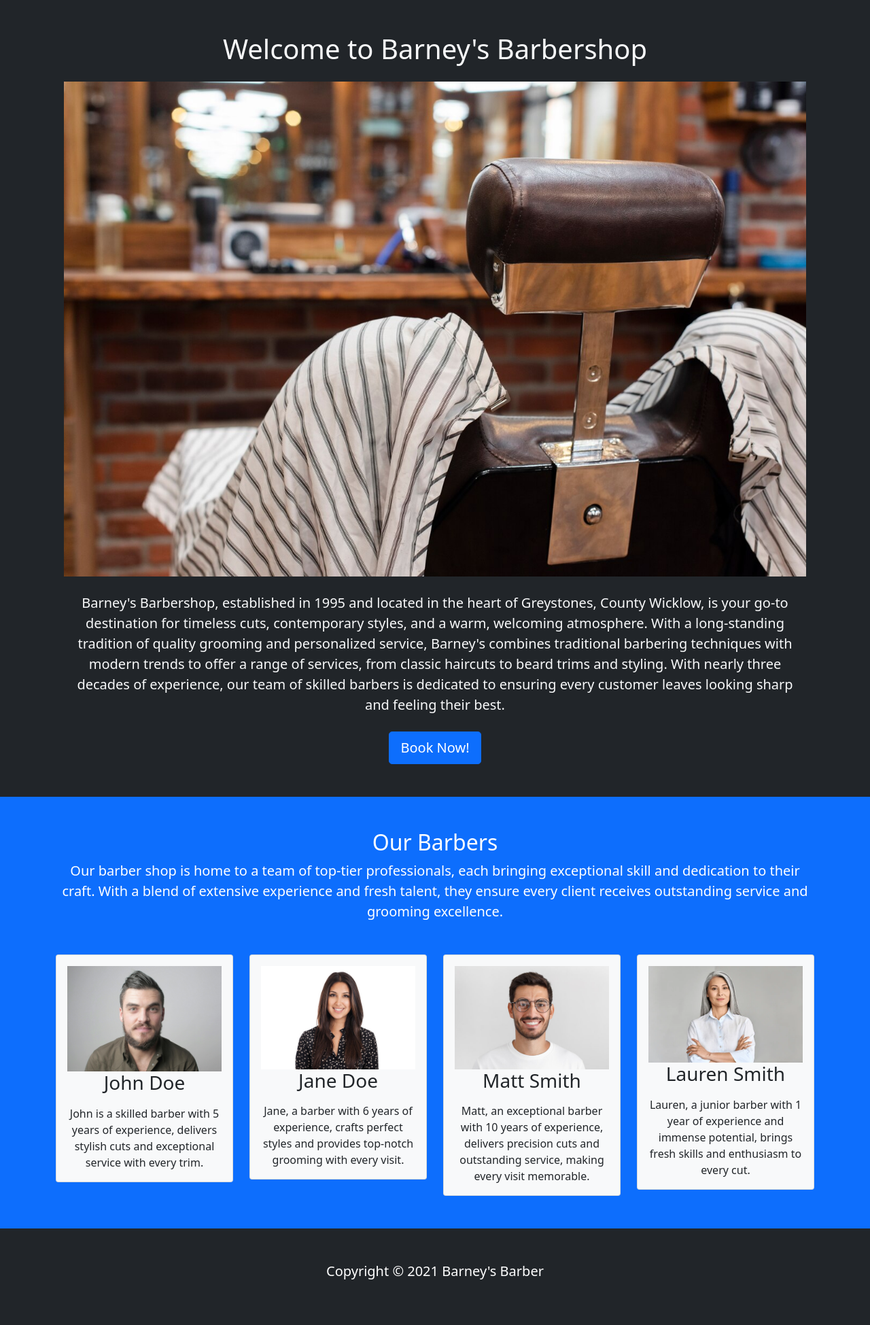
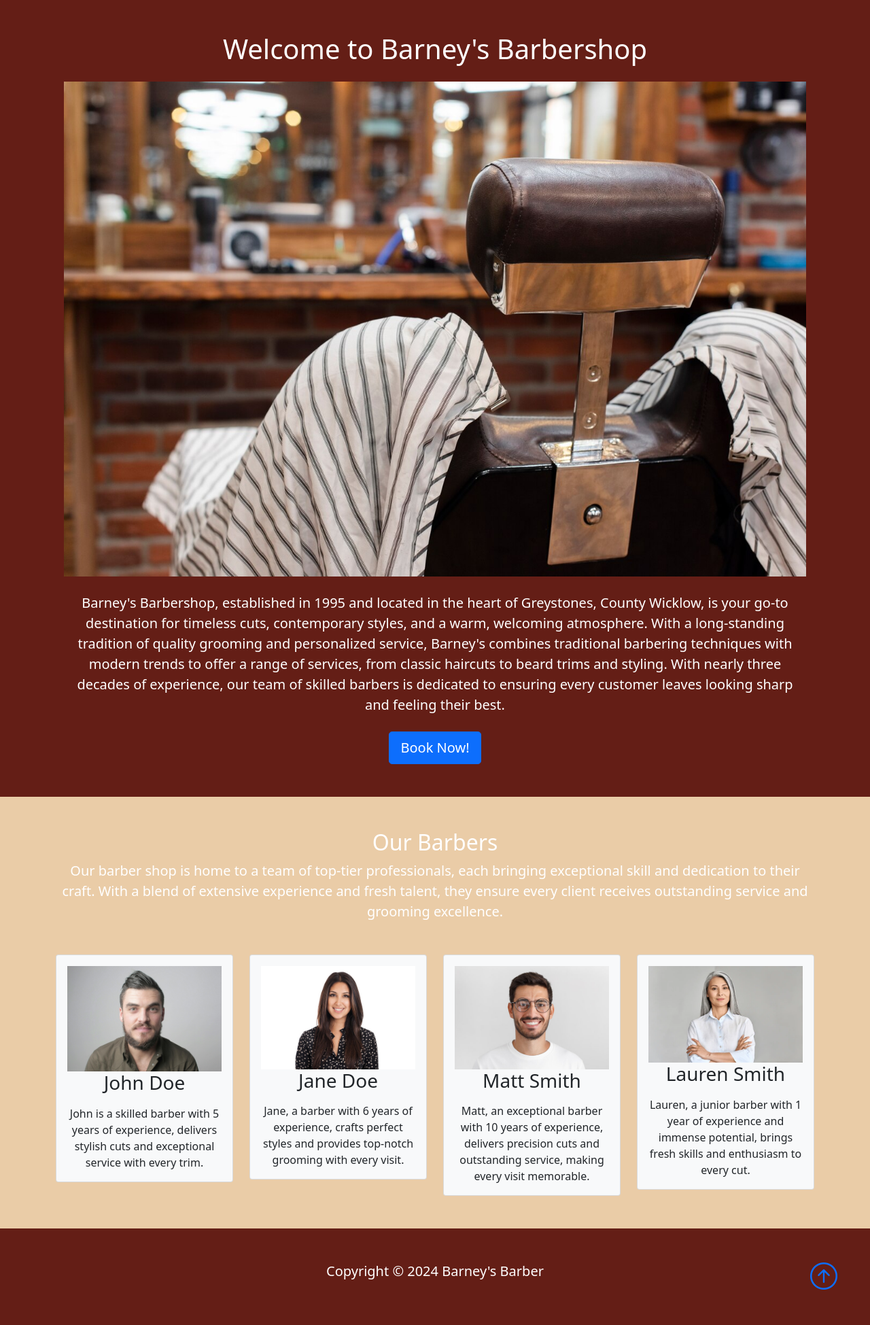
Before and after one commit to JasonHorgan/barbershop-pp4, a Django app: page / in a window 1280 px wide. Shown: the part 56-2005 px from the top of the page at 68% size. Run offline with Django 4.2, Linux system fonts and the light colour scheme.

Commit message:
Add scroll up button to footer and amended css

```diff
--- a/static/css/style.css
+++ b/static/css/style.css
@@ -0,0 +1,35 @@
+body{
+    background-color: #641E16;
+}
+
+.navbar-toggle-icon{
+    color:black;
+}
+
+.lead{
+    color: white;
+}
+
+#instructors{
+    background-color: rgb(234, 204, 167);
+
+}
+
+h1{
+    color: white;
+}
+
+/* Footer */
+#social-networks {
+    text-align: center;
+    padding: 20px 0;
+    display: flex;
+    justify-content: space-evenly;
+    list-style-type: none;
+}
+
+#social-networks i {
+    font-size: 160%;
+    padding: 5%;
+    color: #3a3a3a;
+}
--- a/templates/base.html
+++ b/templates/base.html
@@ -18,6 +18,8 @@
     <!-- Bootstrap CSS -->
     <link href="https://cdn.jsdelivr.net/npm/bootstrap@5.0.2/dist/css/bootstrap.min.css" rel="stylesheet"
         integrity="sha384-EVSTQN3/azprG1Anm3QDgpJLIm9Nao0Yz1ztcQTwFspd3yD65VohhpuuCOmLASjC" crossorigin="anonymous">
+    <link rel="stylesheet" href="https://cdn.jsdelivr.net/npm/bootstrap-icons@1.5.0/font/bootstrap-icons.css">
+
 
     <!-- Custom CSS -->
     <link rel="stylesheet" href="{% static 'css/style.css' %}">
@@ -89,11 +91,14 @@
     {% endblock content %}
 
     <!-- Footer -->
-    <footer class="p-5 bg-dark text-white text-center position-relative">
+    <footer class="p-5 text-center position-relative">
         <div class="container">
             <p class="lead">
-                Copyright &copy; 2021 Barney's Barber
+                Copyright &copy; 2024 Barney's Barber
             </p>
+            <a href="#" class="position-absolute bottom-0 end-0 p-5">
+                <i class="bi bi-arrow-up-circle h1"></i>
+              </a>
         </div>
     </footer>
 
--- a/templates/index.html
+++ b/templates/index.html
@@ -5,7 +5,7 @@
 {% url 'account_signup' as signup_url %}
 
 {% block content %}
-<section class="bg-dark text-light p-5 text-center">
+<section class="p-5 text-center">
     <div class="container">
         <h1> Welcome to Barney's Barbershop </h1>
         <div class="container bg-custom mt-4">
@@ -26,7 +26,7 @@
 
 </section>
 
-<section id="instructors" class="p-5 bg-primary">
+<section id="instructors" class="p-5">
     <div class="container">
         <h2 class="text-center text-white">
             Our Barbers
```
